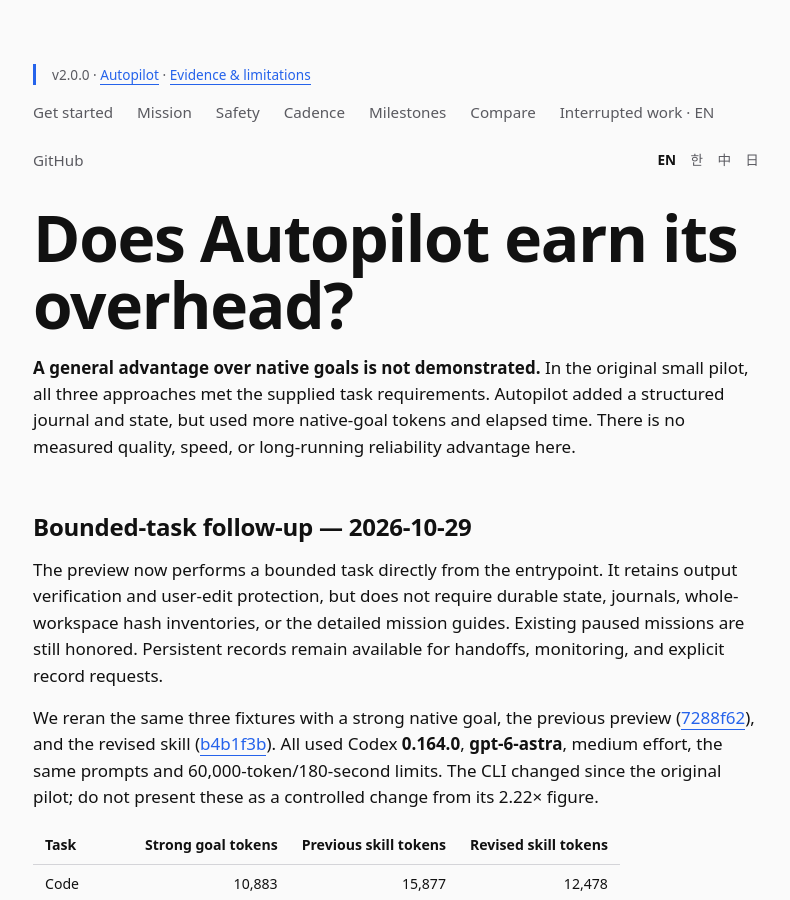
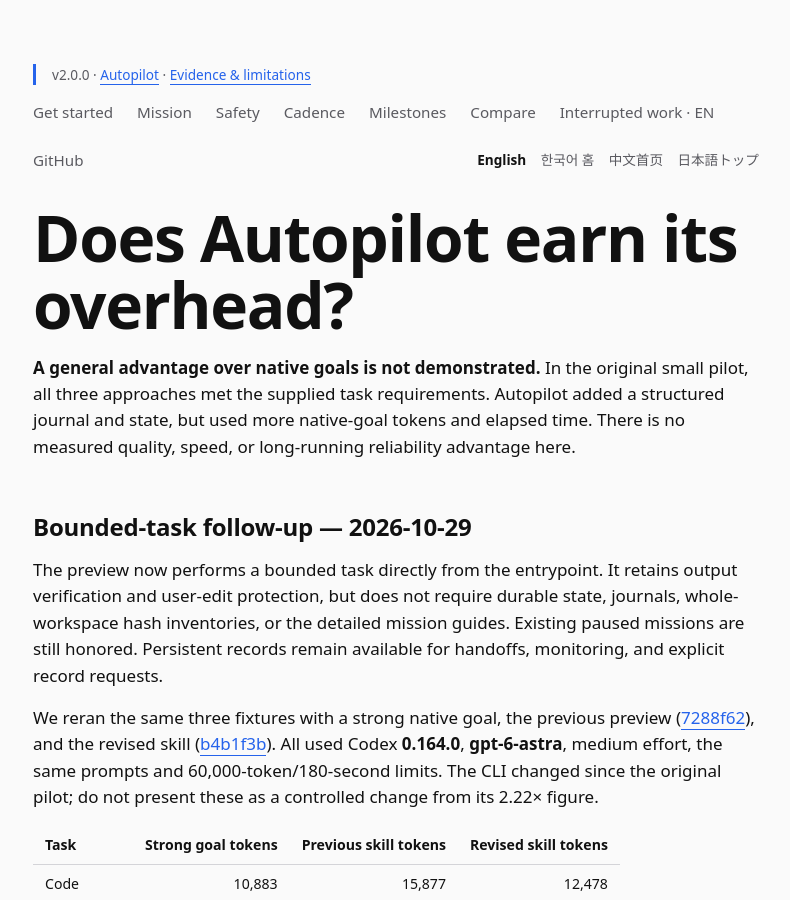
Before and after one commit to PresentJay/autopilot-skills, a Jekyll site: the page built from docs/evidence.md, in a window 1280 px wide and 900 px high. Shown: the whole window, without its empty margins (242-1032 px from the left). Built offline with Jekyll 4.4.1, drawn with Linux system fonts in a browser that asks for light colours.

Commit message:
fix(docs): keep language switches on the current guide (#25)

```diff
--- /dev/null
+++ b/docs/_data/guide_languages.yml
@@ -0,0 +1,16 @@
+en:
+  label: English
+  home_label: English home
+  home: /
+ko:
+  label: 한국어
+  home_label: 한국어 홈
+  home: /ko/
+zh:
+  label: 中文
+  home_label: 中文首页
+  home: /zh/
+ja:
+  label: 日本語
+  home_label: 日本語トップ
+  home: /ja/
--- a/docs/_layouts/page.html
+++ b/docs/_layouts/page.html
@@ -64,10 +64,16 @@
     {% else %}<a href="{{ '/when-agent-stops.html' | relative_url }}">Interrupted work · EN</a>{% endif %}
     <a href="https://github.com/PresentJay/autopilot-skills">GitHub</a>
     <span class="lang-switch">
-      <a href="{{ '/' | relative_url }}"{% if lang == 'en' %} class="active"{% endif %}>EN</a>
-      <a href="{{ '/ko/' | relative_url }}"{% if lang == 'ko' %} class="active"{% endif %}>한</a>
-      <a href="{{ '/zh/' | relative_url }}"{% if lang == 'zh' %} class="active"{% endif %}>中</a>
-      <a href="{{ '/ja/' | relative_url }}"{% if lang == 'ja' %} class="active"{% endif %}>日</a>
+      {% for entry in site.data.guide_languages %}
+        {% assign code = entry[0] %}
+        {% assign locale = entry[1] %}
+        {% assign translation = translations | where: 'lang', code | first %}
+        {% if translation %}
+          <a href="{{ translation.url | relative_url }}" lang="{{ code }}" hreflang="{{ code }}"{% if code == lang %} class="active" aria-current="page"{% endif %}>{{ locale.label }}</a>
+        {% else %}
+          <a href="{{ locale.home | relative_url }}" lang="{{ code }}" hreflang="{{ code }}">{{ locale.home_label }}</a>
+        {% endif %}
+      {% endfor %}
     </span>
   </nav>
 
```
Also changed, not shown: scripts/validate_package.py (+11 -0 lines), tests/test_site_metadata.py (+1 -1 lines), CHANGELOG.md.
